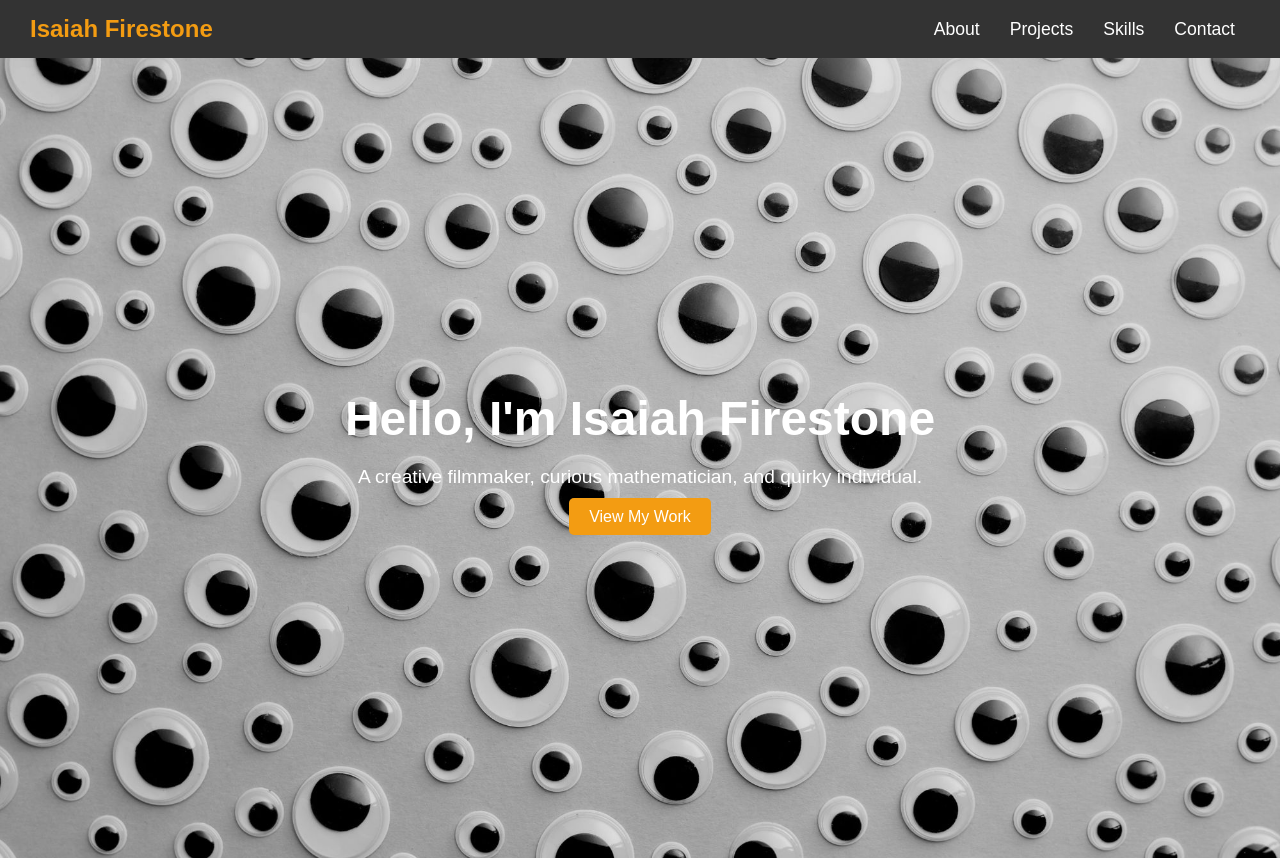
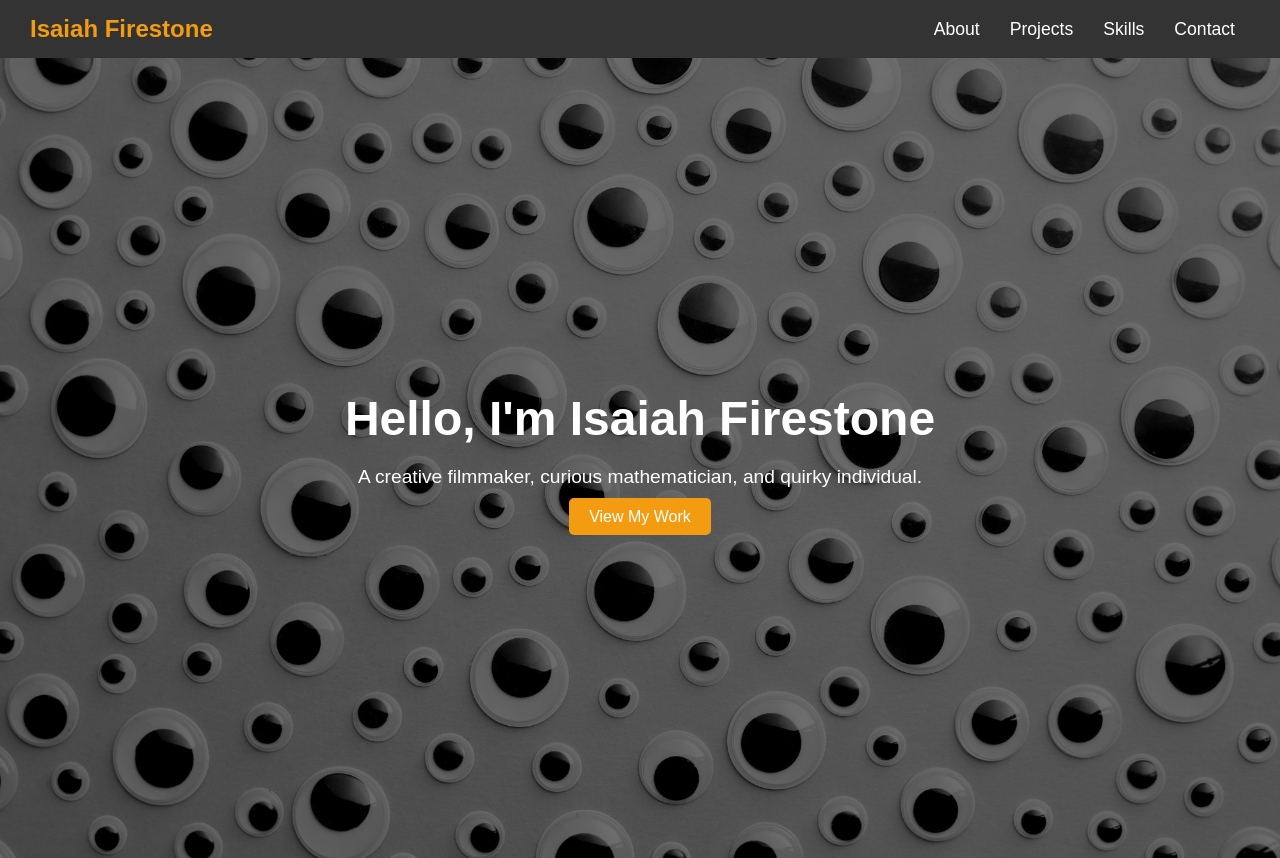
Before and after one commit to IsaiahFire/IsaiahFire.github.io, a plain HTML site: page portfolio/index.html in a window 1280 px wide. Shown: the top 858 px of the page. Drawn offline with Linux system fonts and the light colour scheme.

Commit message:
Update style.css

```diff
--- a/portfolio/style.css
+++ b/portfolio/style.css
@@ -66,14 +66,32 @@ a {
 
 /* Hero Section Styling */
 .hero {
+    position: relative; /* Allows the overlay to position correctly */
     background-image: url('assets/images/heroBG.jpg');
+    background-size: cover;
+    background-position: center;
     height: 100vh;
     display: flex;
     justify-content: center;
     align-items: center;
-    background-size: cover;
-    background-position: center;
     text-align: center;
+    color: white;
+}
+
+.hero::before {
+    content: "";
+    position: absolute;
+    top: 0;
+    left: 0;
+    right: 0;
+    bottom: 0;
+    background-color: rgba(0, 0, 0, 0.5); /* Black overlay with 50% opacity */
+    z-index: 1; /* Puts the overlay behind the text */
+}
+
+.hero-text {
+    position: relative; /* Ensures the text stays above the overlay */
+    z-index: 2; /* Puts the text on top of the overlay */
 }
 
 .hero-text h1 {
```
